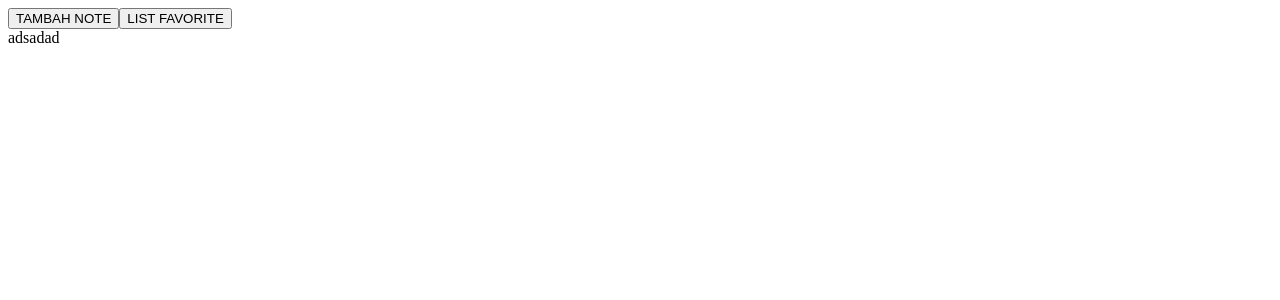
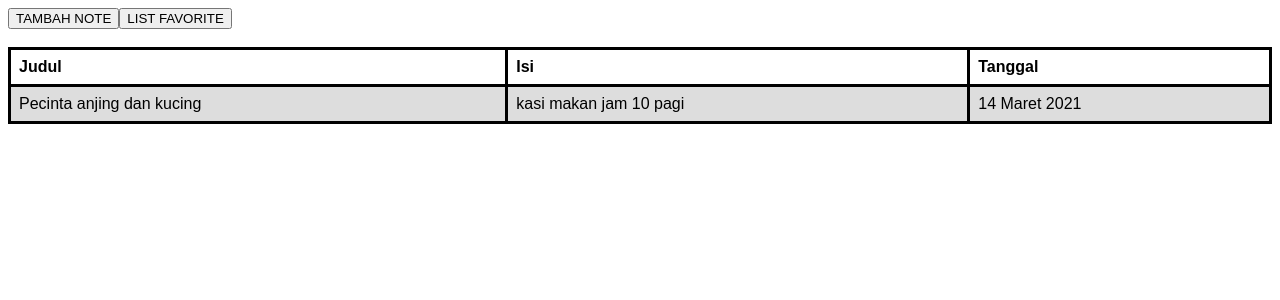
Before and after one commit to rangkeswaha/c14180243---Component-dan-Services, an Angular app: page / in a window 1280 px wide. Both pictures are taken after a click on the button "LIST FAVORITE". Shown: the top 300 px of the page. Built offline with nearby package versions, Linux system fonts and the light colour scheme.

Commit message:
7 files modified

```diff
--- a/src/app/detail/detail.component.html
+++ b/src/app/detail/detail.component.html
@@ -12,7 +12,7 @@
 			<td>{{datatemp[i].judul}}</td>
 			<td>{{datatemp[i].isi}}</td>
 			<td>{{datatemp[i].tanggal}}</td>
-      <td><button (click)="btnfav()">Favorite</button></td>
+      <td><button (click)="btnfav(i)">Favorite</button></td>
 		</tr>
 
 	</table>
--- a/src/app/detail/detail.component.ts
+++ b/src/app/detail/detail.component.ts
@@ -23,7 +23,11 @@ export class DetailComponent implements OnInit {
   datatambah: any;
   datatemp: any;
 
-  btnfav() {}
+  btnfav(i: any) {
+    this.datatemp[i].favorite = true;
+    this.globalvar.setData(this.datatemp);
+    this.datadariglob = this.globalvar.getData();
+  }
 
   ngOnInit() {
     let judul = this.route.snapshot.paramMap.get("nama");
--- a/src/app/favorite/favorite.component.css
+++ b/src/app/favorite/favorite.component.css
@@ -0,0 +1,15 @@
+table {
+  font-family: arial, sans-serif;
+  border-collapse: collapse;
+  width: 100%;
+}
+
+td, th {
+  border: 3px solid #000000;
+  text-align: left;
+  padding: 8px;
+}
+
+tr:nth-child(even) {
+  background-color: #dddddd;
+}
--- a/src/app/favorite/favorite.component.html
+++ b/src/app/favorite/favorite.component.html
@@ -1,2 +1,17 @@
-<br>
-adsadad
+<br><br>
+
+<div>
+	<table>
+    <tr>
+      <th>Judul</th>
+      <th>Isi</th>
+      <th>Tanggal</th>
+    </tr>
+		<tr *ngFor="let count of datatemp; let i = index">
+        <td *ngIf="datatemp[i].favorite">{{datatemp[i].judul}}</td>
+        <td *ngIf="datatemp[i].favorite">{{datatemp[i].isi}}</td>
+        <td *ngIf="datatemp[i].favorite">{{datatemp[i].tanggal}}</td>
+		</tr>
+
+	</table>
+</div>
--- a/src/app/favorite/favorite.component.ts
+++ b/src/app/favorite/favorite.component.ts
@@ -1,4 +1,6 @@
 import { Component, OnInit } from "@angular/core";
+import { ActivatedRoute } from "@angular/router";
+import { GlobalvarService } from "../globalvar.service";
 
 @Component({
   selector: "app-favorite",
@@ -6,7 +8,20 @@ import { Component, OnInit } from "@angular/core";
   styleUrls: ["./favorite.component.css"]
 })
 export class FavoriteComponent implements OnInit {
-  constructor() {}
+  constructor(
+    private route: ActivatedRoute,
+    public globalvar: GlobalvarService
+  ) {
+    this.datadariglob = this.globalvar.getData();
+    this.datatemp = this.datadariglob;
+  }
+
+  datadariglob: any;
+  judul = "";
+  isi = "";
+  tanggal = "";
+  datatambah: any;
+  datatemp: any;
 
   ngOnInit() {}
 }
--- a/src/app/globalvar.service.ts
+++ b/src/app/globalvar.service.ts
@@ -9,7 +9,7 @@ export class GlobalvarService {
     judul : 'Pecinta anjing dan kucing',
     isi : 'kasi makan jam 10 pagi',
     tanggal : '14 Maret 2021',
-    favorite : "yes"
+    favorite : true
   }];
 
   public getData(){
--- a/src/app/home/home.component.ts
+++ b/src/app/home/home.component.ts
@@ -29,7 +29,7 @@ export class HomeComponent implements OnInit {
       judul : this.judul,
       isi : this.isi,
       tanggal : this.mergetgl,
-      favorite : "no"
+      favorite : false
     }
     this.datatemp.push(this.datatambah);
     this.globalvar.setData(this.datatemp);
```
